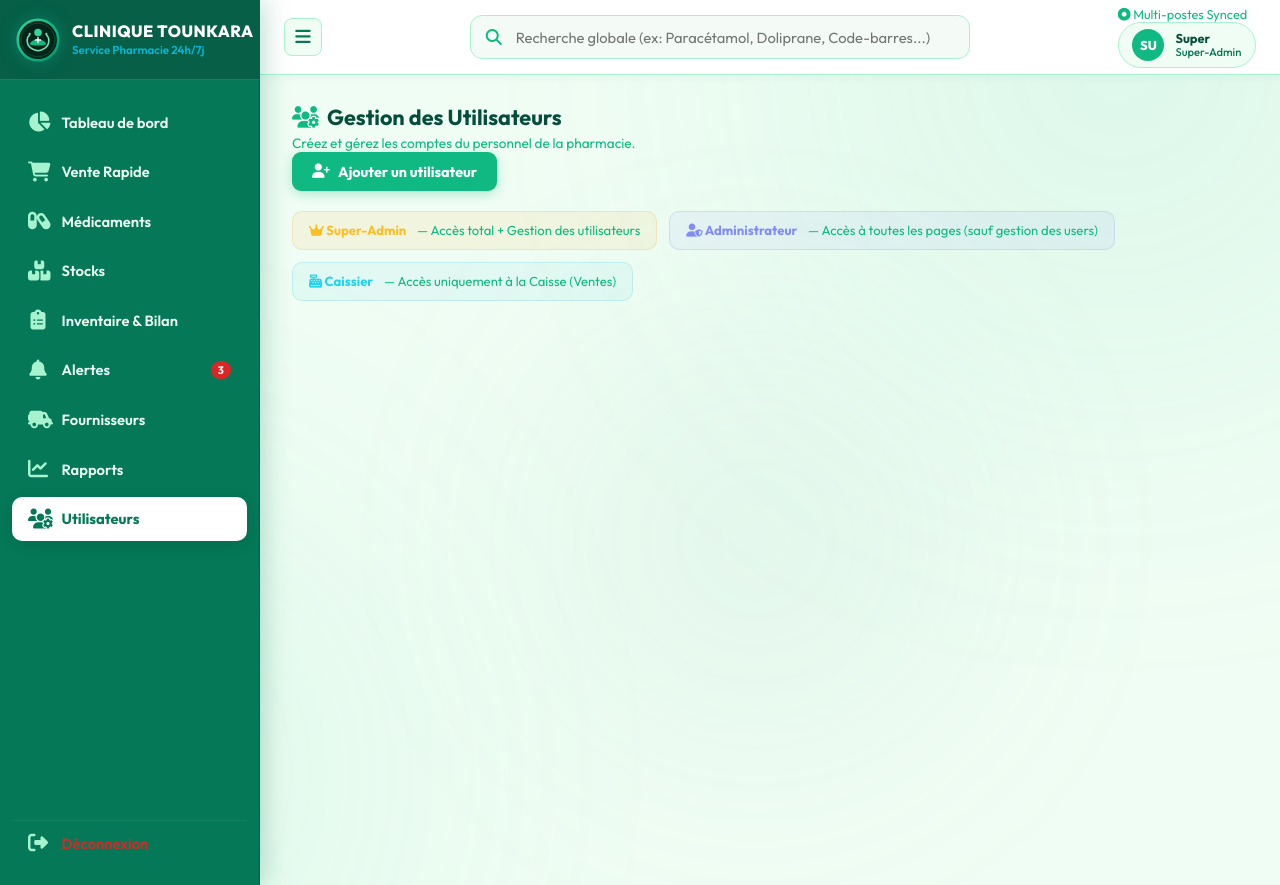
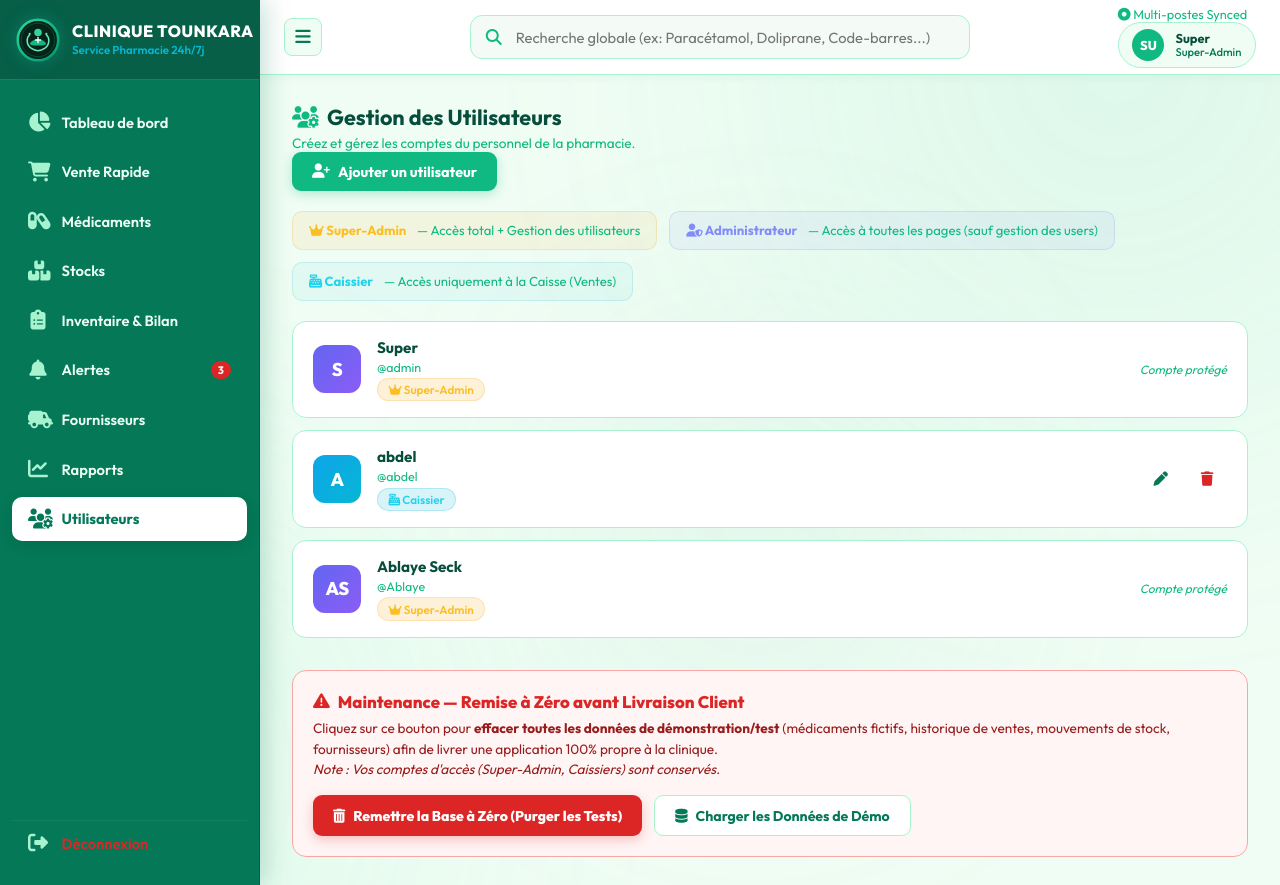
Before and after one commit to Ablaye11/CLINIQUE-TOUNKARA, a Django app: page /utilisateurs/ in a window 1280 px wide. Run offline with Django 4.2, Linux system fonts and the light colour scheme; a user stored in the database is signed in; data comes from the database, SQL or seed files in the repository.

Commit message:
fix: correction de la structure HTML/JS dans utilisateurs.html (deplacement du HTML hors de la balise script)

```diff
--- a/templates/pharmacie/utilisateurs.html
+++ b/templates/pharmacie/utilisateurs.html
@@ -85,6 +85,25 @@
     <!-- Rempli en JS -->
 </div>
 
+<!-- Section Maintenance & Remise à Zéro avant Livraison -->
+<div style="margin-top: 2rem; padding: 1.25rem; background: #fff5f5; border: 1px solid #fca5a5; border-radius: 14px;">
+    <h3 style="color: #dc2626; font-size: 1.05rem; font-weight: 800; display: flex; align-items: center; gap: 0.5rem; margin: 0;">
+        <i class="fa-solid fa-triangle-exclamation"></i> Maintenance — Remise à Zéro avant Livraison Client
+    </h3>
+    <p style="color: #991b1b; font-size: 0.85rem; margin-top: 0.4rem; line-height: 1.5;">
+        Cliquez sur ce bouton pour <strong>effacer toutes les données de démonstration/test</strong> (médicaments fictifs, historique de ventes, mouvements de stock, fournisseurs) afin de livrer une application 100% propre à la clinique. <br>
+        <em>Note : Vos comptes d'accès (Super-Admin, Caissiers) sont conservés.</em>
+    </p>
+    <div style="margin-top: 1rem; display: flex; gap: 0.75rem; flex-wrap: wrap;">
+        <button class="btn" onclick="openResetModal()" style="background: #dc2626; color: white; border: none; font-weight: 800; padding: 0.65rem 1.25rem; font-size: 0.88rem; box-shadow: 0 4px 12px rgba(220,38,38,0.25);">
+            <i class="fa-solid fa-trash-can"></i> Remettre la Base à Zéro (Purger les Tests)
+        </button>
+        <button class="btn btn-secondary" onclick="seedDemoData()" style="border: 1px solid #a7f3d0; background: #ffffff; color: #047857; font-weight: 700; padding: 0.65rem 1.25rem; font-size: 0.88rem;">
+            <i class="fa-solid fa-database"></i> Charger les Données de Démo
+        </button>
+    </div>
+</div>
+
 <!-- Modal Ajout/Modification Utilisateur -->
 <div class="modal" id="user-modal">
     <div class="modal-content" style="max-width:460px;">
@@ -126,6 +145,38 @@
     </div>
 </div>
 
+<!-- Modal Confirmation Remise à Zéro -->
+<div class="modal" id="reset-db-modal">
+    <div class="modal-content" style="max-width: 480px; border: 1px solid #fca5a5; background: #ffffff;">
+        <div class="modal-header" style="background: #fef2f2; border-bottom: 1px solid #fee2e2; border-radius: 20px 20px 0 0;">
+            <h3 style="color: #dc2626; font-weight: 800; font-size: 1.2rem; display: flex; align-items: center; gap: 0.5rem;">
+                <i class="fa-solid fa-triangle-exclamation"></i> Confirmer la Remise à Zéro
+            </h3>
+            <button class="modal-close" onclick="closeResetModal()" style="color: #dc2626;">&times;</button>
+        </div>
+        <div class="modal-body" style="padding: 1.5rem; text-align: center;">
+            <p style="font-size: 0.98rem; color: #064e3b; font-weight: 600; line-height: 1.6;">
+                Êtes-vous absolument sûr de vouloir purger la base de données ?
+            </p>
+            <div style="background: #fee2e2; border: 1px solid #fca5a5; border-radius: 10px; padding: 0.85rem 1rem; margin-top: 1rem; color: #991b1b; font-size: 0.85rem; text-align: left;">
+                ⚠️ <strong>Cette action va supprimer :</strong>
+                <ul style="margin-top: 0.4rem; padding-left: 1.2rem;">
+                    <li>Tous les médicaments enregistrés</li>
+                    <li>Tout l'historique des ventes et factures</li>
+                    <li>Tous les mouvements et alertes de stock</li>
+                    <li>Tous les fournisseurs</li>
+                </ul>
+            </div>
+        </div>
+        <div class="modal-footer" style="background: #f0fdf4; border-top: 1px solid #e6f7ed; border-radius: 0 0 20px 20px;">
+            <button class="btn btn-secondary" onclick="closeResetModal()" style="border: 1px solid #a7f3d0; background: #ffffff; color: #047857; font-weight: 700;">Annuler</button>
+            <button class="btn" onclick="executeResetDB()" style="background: #dc2626; color: white; font-weight: 800; border: none; padding: 0.6rem 1.2rem;">
+                <i class="fa-solid fa-trash-can"></i> Oui, tout effacer
+            </button>
+        </div>
+    </div>
+</div>
+
 {% endblock %}
 
 {% block extra_js %}
@@ -153,45 +204,46 @@
                     const initials = u.nom.split(' ').map(n => n[0]).join('').substring(0, 2).toUpperCase() || 'U';
 
                     const actionsHtml = u.role !== 'superadmin' ? `
-                        <button class="btn-action-icon edit" onclick="editUser(${JSON.stringify(u).replace(/"/g,'&quot;')})" title="Modifier">
-                            <i class="fa-solid fa-pen-to-square"></i>
+                        <button class="btn btn-secondary btn-action-icon" onclick="editUser(${u.id}, '${u.nom.replace(/'/g, "\\'")}', '${u.username}', '${u.role}')" title="Modifier">
+                            <i class="fa-solid fa-pen"></i>
                         </button>
-                        <button class="btn-action-icon delete" onclick="deleteUser(${u.id}, '${u.nom.replace(/'/g,"\\'")}', '${u.role}')" title="Supprimer">
-                            <i class="fa-solid fa-trash-can"></i>
-                        </button>` : `<span style="font-size:0.75rem;color:var(--text-muted);">Compte protégé</span>`;
+                        <button class="btn btn-secondary btn-action-icon" style="color:var(--color-danger);" onclick="deleteUser(${u.id}, '${u.nom.replace(/'/g, "\\'")}', '${u.role}')" title="Supprimer">
+                            <i class="fa-solid fa-trash"></i>
+                        </button>
+                    ` : '<span style="font-size:0.75rem;color:var(--text-muted);font-style:italic;">Compte protégé</span>';
 
-                    grid.innerHTML += `
-                        <div class="user-card">
+                    const card = document.createElement('div');
+                    card.className = 'user-card';
+                    card.innerHTML = `
                         <div class="user-avatar-lg ${avatarClass}">${initials}</div>
                         <div class="user-card-info">
                             <div class="user-card-name">${u.nom}</div>
-                                <div class="user-card-username"><i class="fa-solid fa-at" style="opacity:0.5;margin-right:2px;"></i>${u.username}</div>
+                            <div class="user-card-username">@${u.username}</div>
                             <span class="role-badge ${roleClass}"><i class="fa-solid ${roleIcon}"></i> ${roleName}</span>
                         </div>
                         <div class="user-card-actions">${actionsHtml}</div>
-                        </div>`;
+                    `;
+                    grid.appendChild(card);
                 });
             });
     }
 
     function openAddUserModal() {
-        document.getElementById('user-modal-title').innerHTML = '<i class="fa-solid fa-user-plus" style="color:var(--color-primary);"></i> Nouvel Utilisateur';
+        document.getElementById('user-modal-title').innerText = 'Nouvel Utilisateur';
         document.getElementById('user-form').reset();
         document.getElementById('user-id').value = '';
         document.getElementById('user-password').required = true;
-        document.querySelector('#user-form [type="submit"]').innerHTML = '<i class="fa-solid fa-floppy-disk"></i> Créer le compte';
         document.getElementById('user-modal').classList.add('active');
     }
 
-    function editUser(u) {
-        document.getElementById('user-modal-title').innerHTML = '<i class="fa-solid fa-pen-to-square" style="color:var(--color-primary);"></i> Modifier Utilisateur';
-        document.getElementById('user-id').value = u.id;
-        document.getElementById('user-nom').value = u.nom;
-        document.getElementById('user-username').value = u.username;
-        document.getElementById('user-role').value = u.role;
+    function editUser(id, nom, username, role) {
+        document.getElementById('user-modal-title').innerText = 'Modifier l\'Utilisateur';
+        document.getElementById('user-id').value = id;
+        document.getElementById('user-nom').value = nom;
+        document.getElementById('user-username').value = username;
+        document.getElementById('user-role').value = role;
         document.getElementById('user-password').value = '';
         document.getElementById('user-password').required = false;
-        document.querySelector('#user-form [type="submit"]').innerHTML = '<i class="fa-solid fa-floppy-disk"></i> Enregistrer';
         document.getElementById('user-modal').classList.add('active');
     }
 
@@ -243,58 +295,6 @@
         }
     }
 
-<!-- Section Maintenance & Remise à Zéro avant Livraison -->
-<div style="margin-top: 2rem; padding: 1.25rem; background: #fff5f5; border: 1px solid #fca5a5; border-radius: 14px;">
-    <h3 style="color: #dc2626; font-size: 1.05rem; font-weight: 800; display: flex; align-items: center; gap: 0.5rem; margin: 0;">
-        <i class="fa-solid fa-triangle-exclamation"></i> Maintenance — Remise à Zéro avant Livraison Client
-    </h3>
-    <p style="color: #991b1b; font-size: 0.85rem; margin-top: 0.4rem; line-height: 1.5;">
-        Cliquez sur ce bouton pour <strong>effacer toutes les données de démonstration/test</strong> (médicaments fictifs, historique de ventes, mouvements de stock, fournisseurs) afin de livrer une application 100% propre à la clinique. <br>
-        <em>Note : Vos comptes d'accès (Super-Admin, Caissiers) sont conservés.</em>
-    </p>
-    <div style="margin-top: 1rem; display: flex; gap: 0.75rem; flex-wrap: wrap;">
-        <button class="btn" onclick="openResetModal()" style="background: #dc2626; color: white; border: none; font-weight: 800; padding: 0.65rem 1.25rem; font-size: 0.88rem; box-shadow: 0 4px 12px rgba(220,38,38,0.25);">
-            <i class="fa-solid fa-trash-can"></i> Remettre la Base à Zéro (Purger les Tests)
-        </button>
-        <button class="btn btn-secondary" onclick="seedDemoData()" style="border: 1px solid #a7f3d0; background: #ffffff; color: #047857; font-weight: 700; padding: 0.65rem 1.25rem; font-size: 0.88rem;">
-            <i class="fa-solid fa-database"></i> Charger les Données de Démo
-        </button>
-    </div>
-</div>
-
-<!-- Modal Confirmation Remise à Zéro -->
-<div class="modal" id="reset-db-modal">
-    <div class="modal-content" style="max-width: 480px; border: 1px solid #fca5a5; background: #ffffff;">
-        <div class="modal-header" style="background: #fef2f2; border-bottom: 1px solid #fee2e2; border-radius: 20px 20px 0 0;">
-            <h3 style="color: #dc2626; font-weight: 800; font-size: 1.2rem; display: flex; align-items: center; gap: 0.5rem;">
-                <i class="fa-solid fa-triangle-exclamation"></i> Confirmer la Remise à Zéro
-            </h3>
-            <button class="modal-close" onclick="closeResetModal()" style="color: #dc2626;">&times;</button>
-        </div>
-        <div class="modal-body" style="padding: 1.5rem; text-align: center;">
-            <p style="font-size: 0.98rem; color: #064e3b; font-weight: 600; line-height: 1.6;">
-                Êtes-vous absolument sûr de vouloir purger la base de données ?
-            </p>
-            <div style="background: #fee2e2; border: 1px solid #fca5a5; border-radius: 10px; padding: 0.85rem 1rem; margin-top: 1rem; color: #991b1b; font-size: 0.85rem; text-align: left;">
-                ⚠️ <strong>Cette action va supprimer :</strong>
-                <ul style="margin-top: 0.4rem; padding-left: 1.2rem;">
-                    <li>Tous les médicaments enregistrés</li>
-                    <li>Tout l'historique des ventes et factures</li>
-                    <li>Tous les mouvements et alertes de stock</li>
-                    <li>Tous les fournisseurs</li>
-                </ul>
-            </div>
-        </div>
-        <div class="modal-footer" style="background: #f0fdf4; border-top: 1px solid #e6f7ed; border-radius: 0 0 20px 20px;">
-            <button class="btn btn-secondary" onclick="closeResetModal()" style="border: 1px solid #a7f3d0; background: #ffffff; color: #047857; font-weight: 700;">Annuler</button>
-            <button class="btn" onclick="executeResetDB()" style="background: #dc2626; color: white; font-weight: 800; border: none; padding: 0.6rem 1.2rem;">
-                <i class="fa-solid fa-trash-can"></i> Oui, tout effacer
-            </button>
-        </div>
-    </div>
-</div>
-
-<script>
     function openResetModal() { document.getElementById('reset-db-modal').classList.add('active'); }
     function closeResetModal() { document.getElementById('reset-db-modal').classList.remove('active'); }
 
```
Lines whose indentation alone changed are shown as unchanged.
